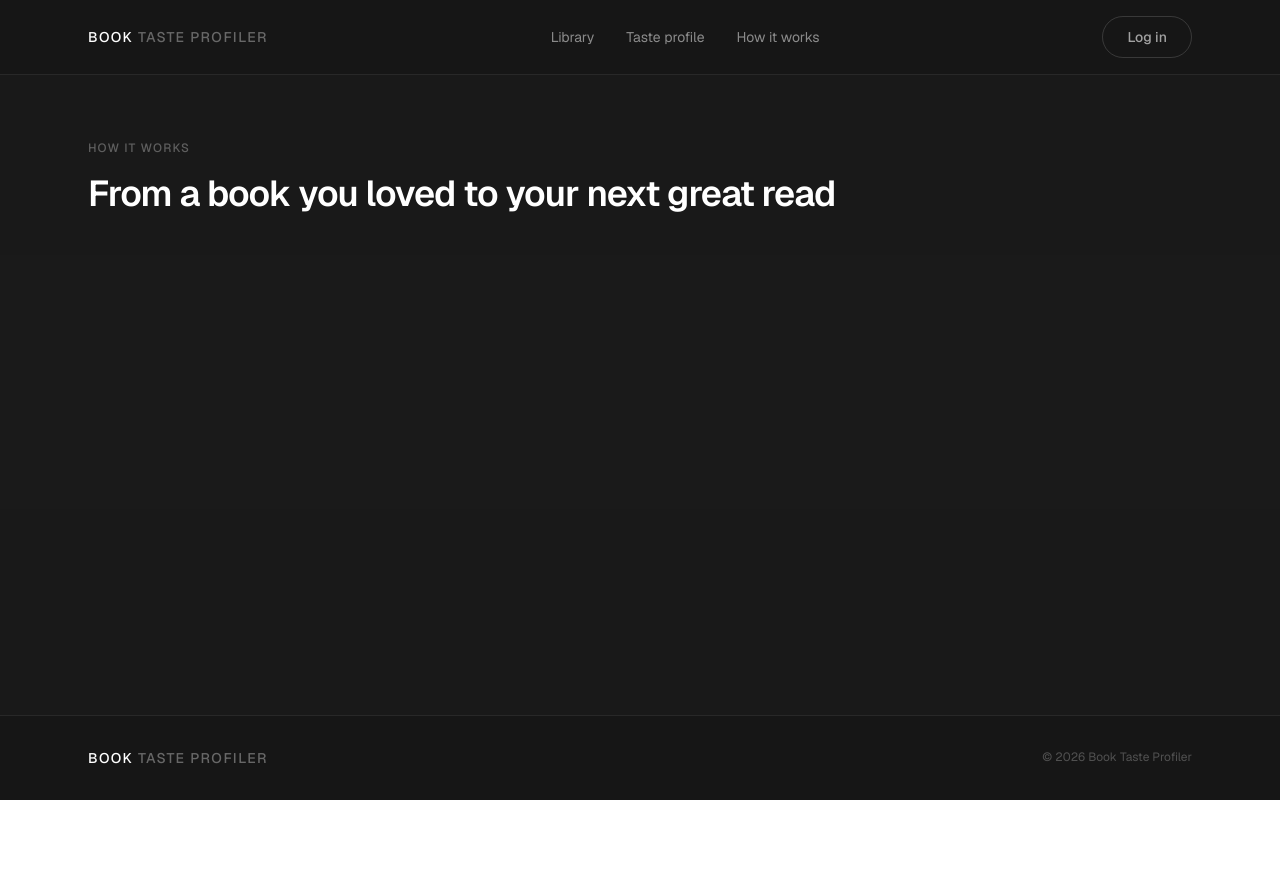
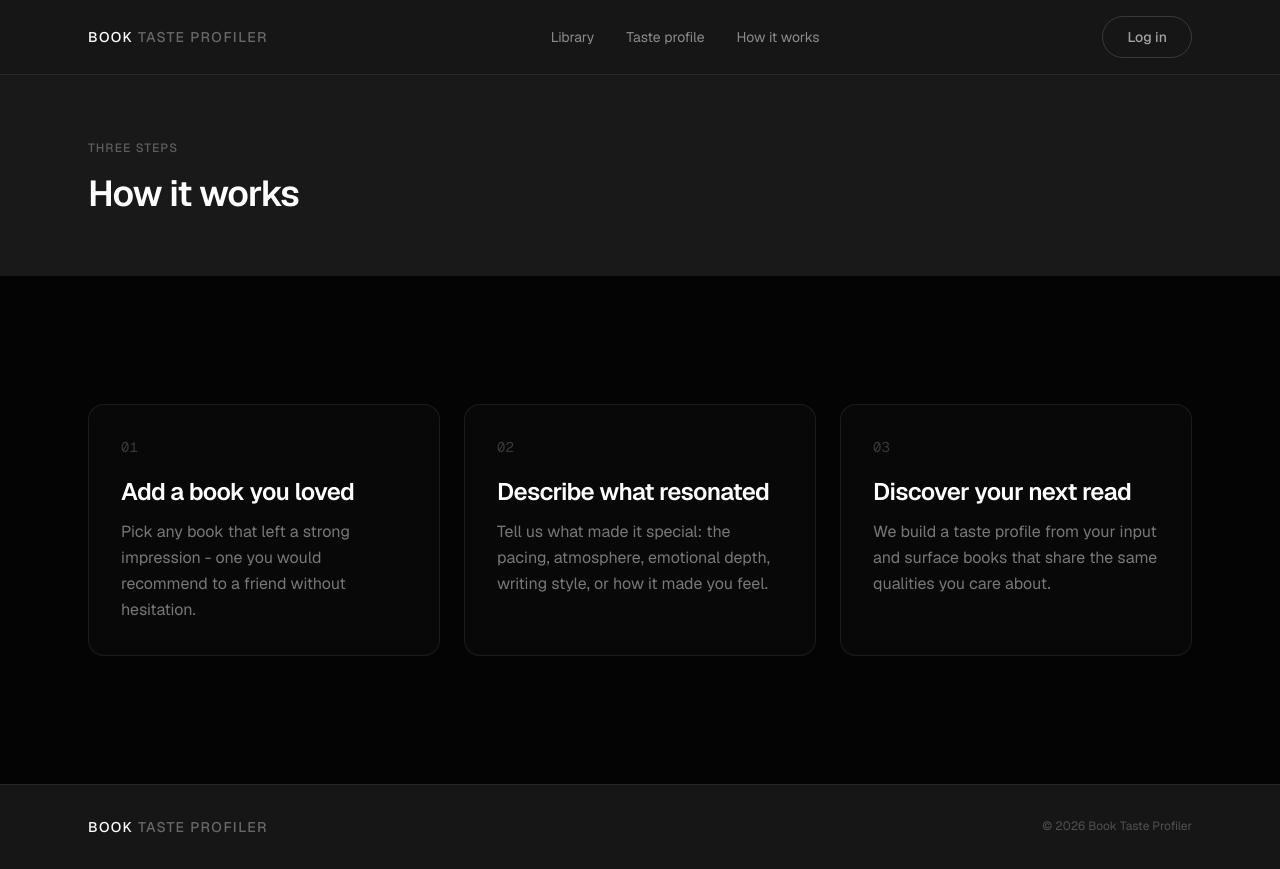
Before and after one commit to kguzik/book-taste-profiler, a Next.js app: page /how-it-works in a window 1280 px wide. Before the commit the page ends 800 px from the top, so only its background shows below. Built offline with nearby package versions, Linux system fonts and the light colour scheme.

Commit message:
feat: add CardGrid component on how it works page

```diff
--- a/src/app/how-it-works/page.tsx
+++ b/src/app/how-it-works/page.tsx
@@ -1,5 +1,6 @@
 import PageHero from '@/components/sections/PageHero';
-import { howItWorksContent } from '@/data/how-it-works';
+import CardGrid from '@/components/sections/CardGrid';
+import { howItWorksContent } from '@/data/home';
 
 export default function HowItWorksPage() {
   return (
@@ -8,6 +9,7 @@ export default function HowItWorksPage() {
         eyebrow={howItWorksContent.eyebrow}
         heading={howItWorksContent.heading}
       />
+      <CardGrid cards={howItWorksContent.cards} />
     </main>
   );
 }
```
